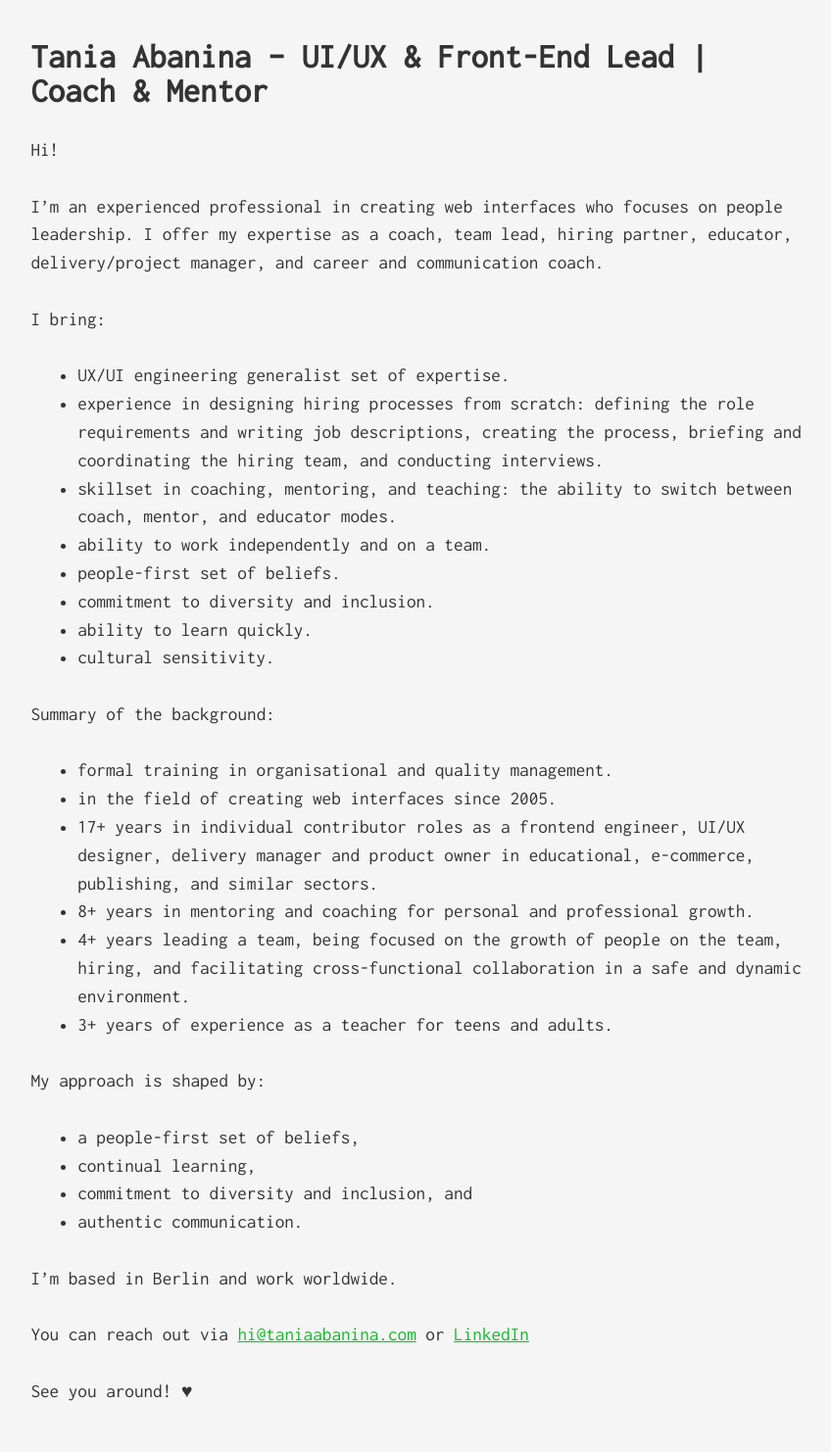
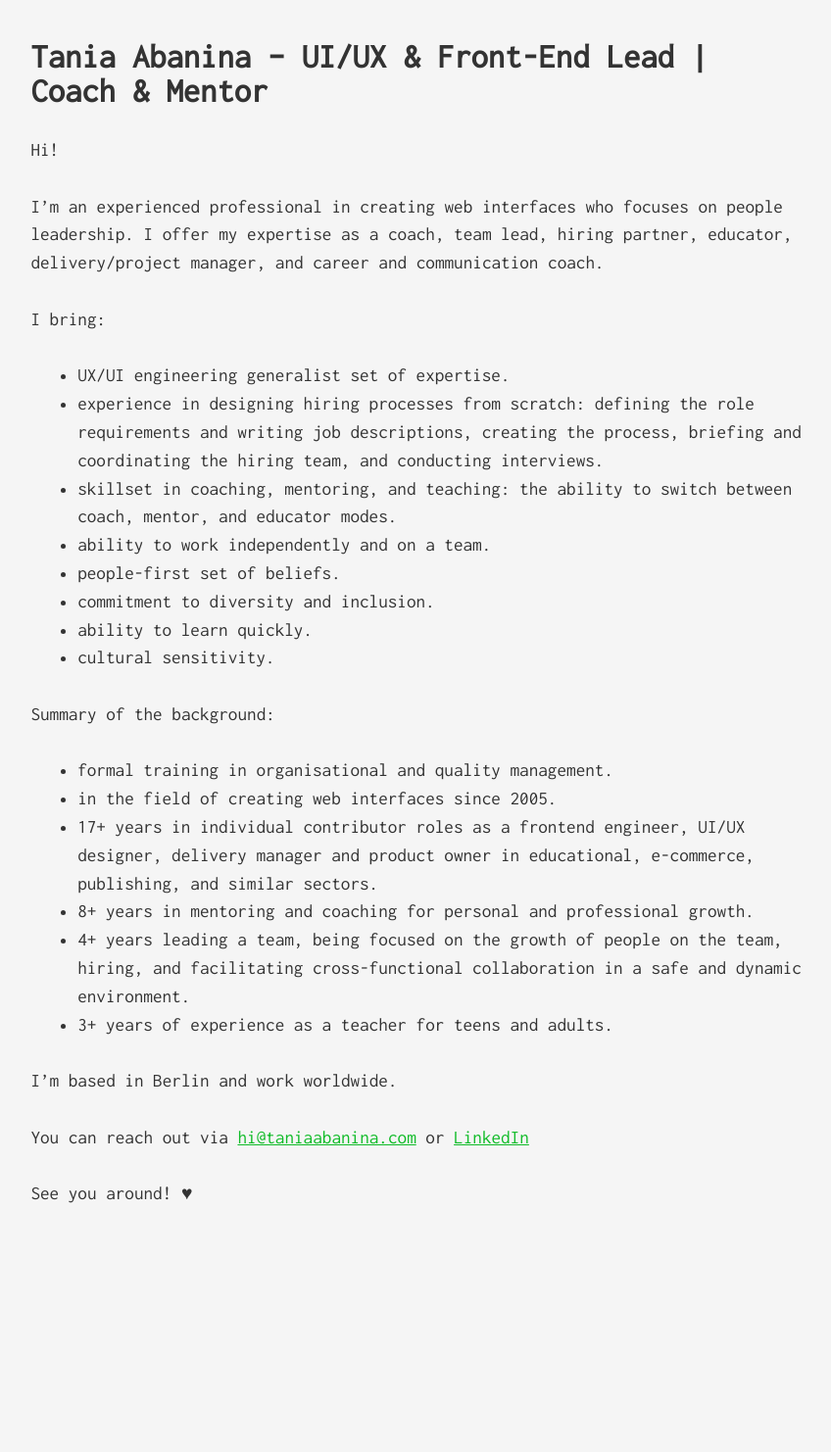
Before and after one commit to tataata/taniaabanina.com, a Jekyll site: the page built from index.md, in a window 1280 px wide. Shown: the whole page at 98% size, without its empty margins (7-855 px from the left). Built offline with Jekyll 4.4.1, drawn with Linux system fonts in a browser that asks for light colours; after the commit the page ends 1280 px from its top, so only the background shows below that.

Commit message:
delete duplication on the index content

```diff
--- a/index.md
+++ b/index.md
@@ -28,12 +28,6 @@ Summary of the background:
 * 3+ years of experience as a teacher for teens and adults.
 
 
-My approach is shaped by:
-* a people-first set of beliefs,
-* continual learning,
-* commitment to diversity and inclusion, and
-* authentic communication.
-
 
 I'm based in Berlin and work worldwide.
 
```
